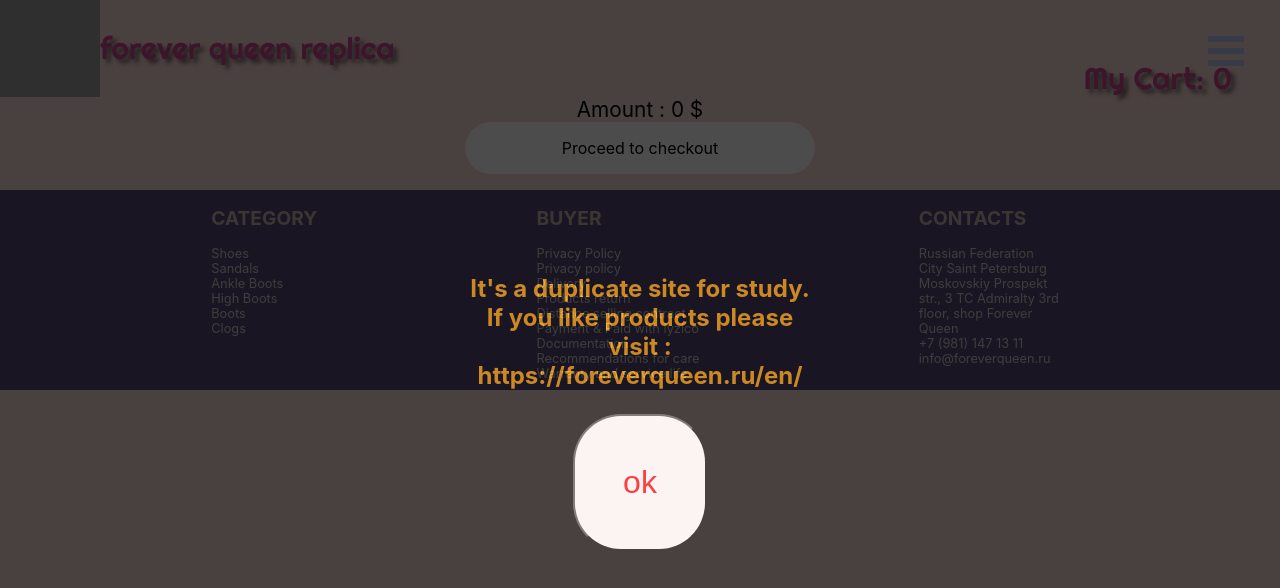
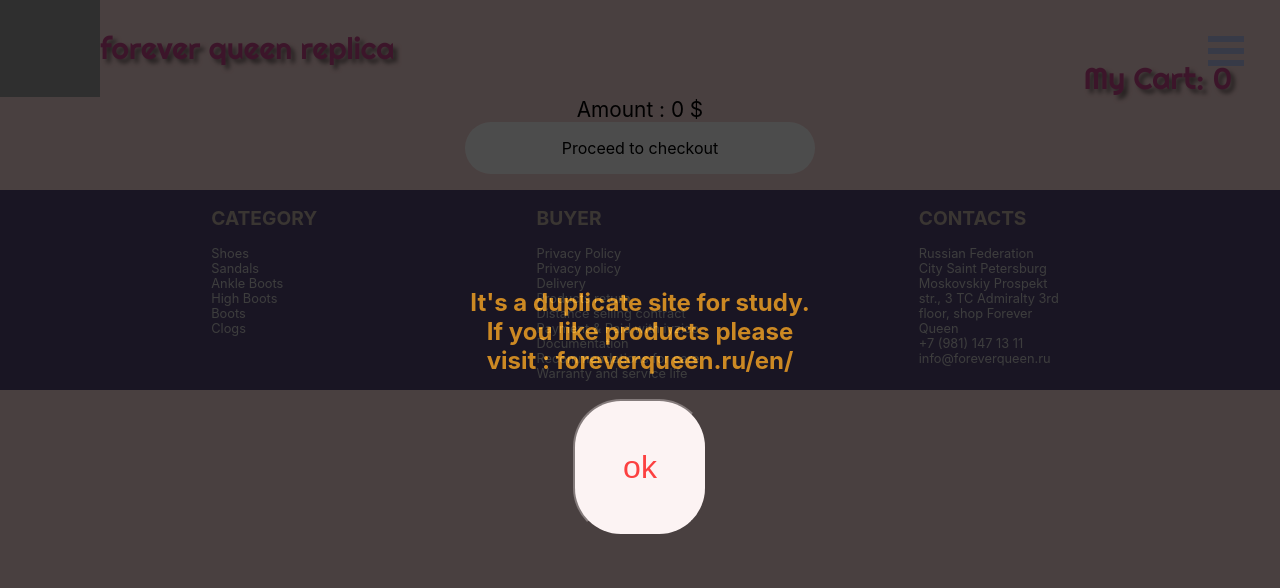
Before and after one commit to ntmataraci/shoestoreClone, a Next.js app: page /cart in a window 1280 px wide. Shown: the top 588 px of the page. Built offline with nearby package versions, Linux system fonts and the light colour scheme; grey boxes are pictures that could not be loaded.

Commit message:
Update modal.js

```diff
--- a/components/modal.js
+++ b/components/modal.js
@@ -8,7 +8,7 @@
     return(
         <div style={{position:"fixed",top:"0",backgroundColor:"black",opacity:"0.7",width:"100vw",height:"100vh",display:"flex",justifyContent:"center",alignItems:"center",zIndex:"99"}}>
  <div style={{maxWidth:"350px",textAlign:"center"}}>
-<p style={{color:"orange",fontWeight:"bolder",fontSize:"1.5rem"}}>It's a duplicate site for study. If you like products please visit : https://foreverqueen.ru/en/</p>
+<p style={{color:"orange",fontWeight:"bolder",fontSize:"1.5rem"}}>It's a duplicate site for study. If you like products please visit : <a href="https://foreverqueen.ru/en/"> foreverqueen.ru/en/</a></p>
 {
 <button  style={{borderRadius:"3rem",backgroundColor:"white",color:"red",padding:"3rem",fontSize:"2rem",cursor:"pointer"}} onClick={()=>readingState()}>ok</button>
 }
```
